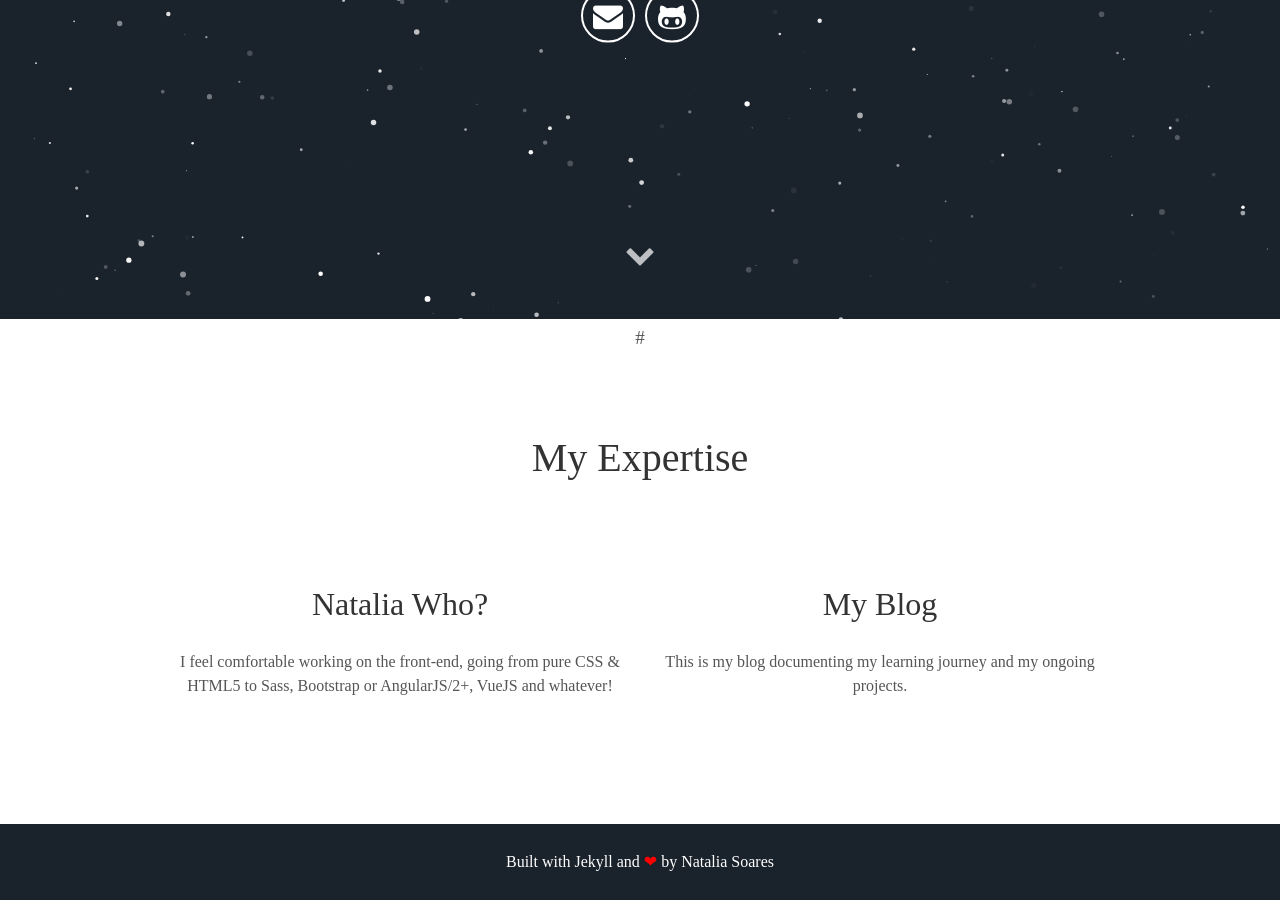
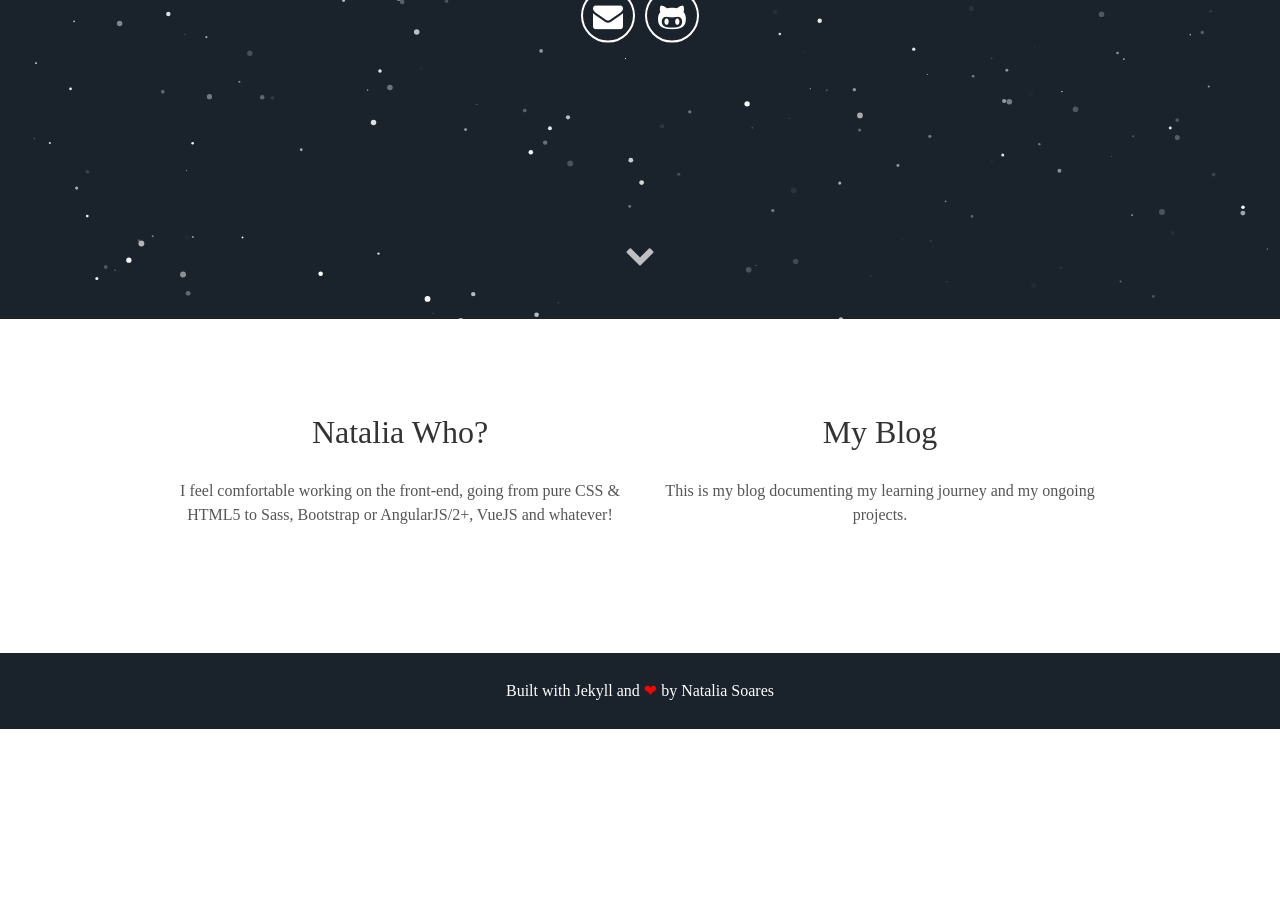
Before and after one commit to srnatalia/srnatalia.github.io, a Jekyll site: the page built from index.html, in a window 1280 px wide and 900 px high, scrolled down 581 px. Built offline with Jekyll 4.4.1, drawn with Linux system fonts in a browser that asks for light colours; some web fonts are replaced; after the commit the page ends 1310 px from its top, so only the background shows below that.

Commit message:
Update about.html

```diff
--- a/_includes/about.html
+++ b/_includes/about.html
@@ -1,5 +1,5 @@
 <div class="user-details">
-  #<h1>My Expertise</h1>
+  <!--<h1>My Expertise</h1>-->
   <p>{{ site.user_description }}</p>
 </div>
 <div class="user">
```
